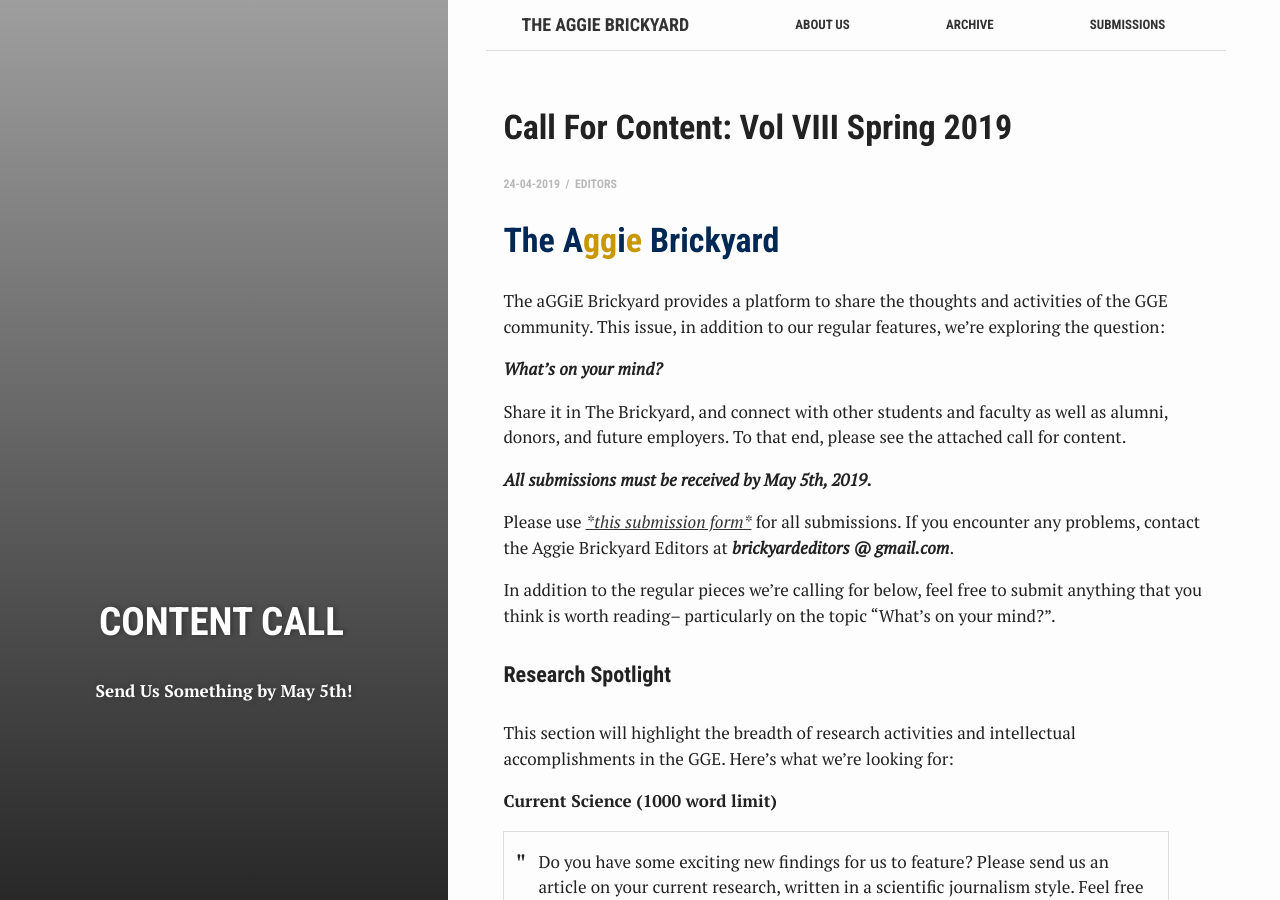
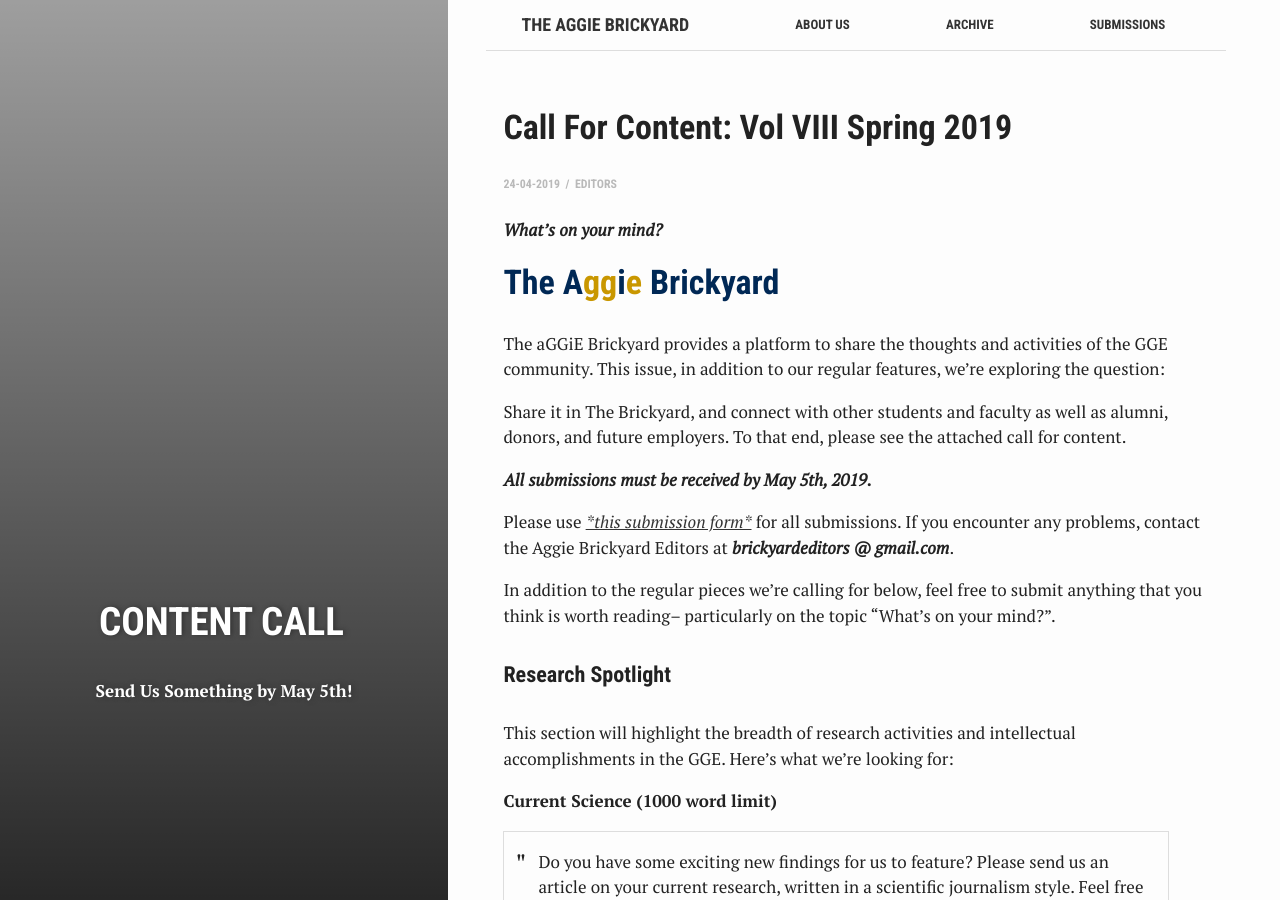
Before and after one commit to aggiebrickyard/aggiebrickyard.github.io, a Jekyll site: the page built from _posts/2019-04-24-Call_for_content.md, in a window 1280 px wide and 900 px high. Built offline with Jekyll 4.4.1, drawn with Linux system fonts in a browser that asks for light colours.

```diff
--- a/_posts/2019-04-24-Call_for_content.md
+++ b/_posts/2019-04-24-Call_for_content.md
@@ -9,12 +9,11 @@ categories: posts
 tags: ['Content Call']
 author: Editors
 ---
+**_What’s on your mind?_**
 
 # <font color="#002855">The A</font><font color="#C99700">gg</font><font color="#002855">i</font><font color="#C99700">e</font><font color="#002855"> Brickyard</font>
 
 The aGGiE Brickyard provides a platform to share the thoughts and activities of the GGE community. This issue, in addition to our regular features, we’re exploring the question:
-
-**_What’s on your mind?_**
 
 Share it in The Brickyard, and connect with other students and faculty as well as alumni, donors, and future employers. To that end, please see the attached call for content.
 
```
